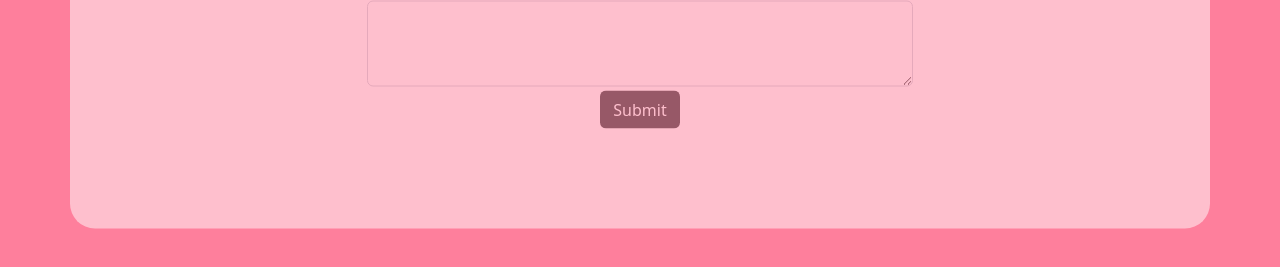
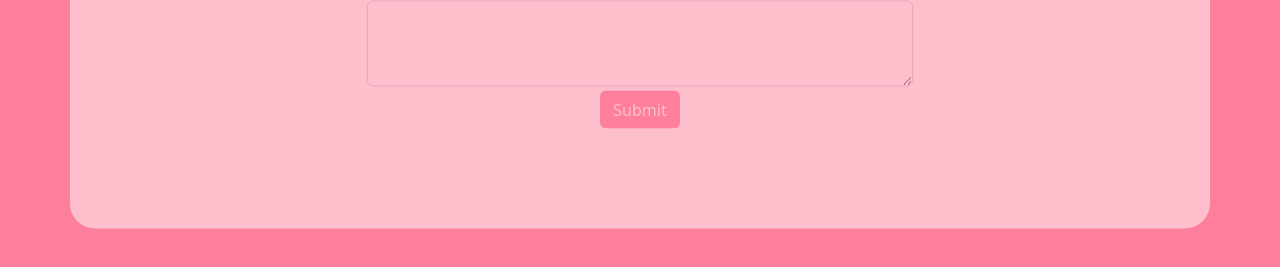
Before and after one commit to xleander/Prayer-Request, a plain HTML site: page index.html in a window 1280 px wide. Shown: the part 361-628 px from the top of the page. Drawn offline with nearby package versions, Linux system fonts and the light colour scheme.

Commit message:
Update index.html

```diff
--- a/index.html
+++ b/index.html
@@ -21,7 +21,7 @@
             <div class="mb-1">
               <textarea class="form-control" id="pesan" rows="3" name="doa"></textarea>
             </div>
-            <button type="submit" class="btn btn-kirim text-white" style="background-color: #333">Submit</button>
+            <button type="submit" class="btn btn-kirim text-white" style="background-color: #FE7F9C">Submit</button>
             <button class="btn btn-loading d-none text-white" style="background-color: #444" type="button" disabled>
               <span class="spinner-border spinner-border-sm" role="status" aria-hidden="true"></span>
               Loading...
```
